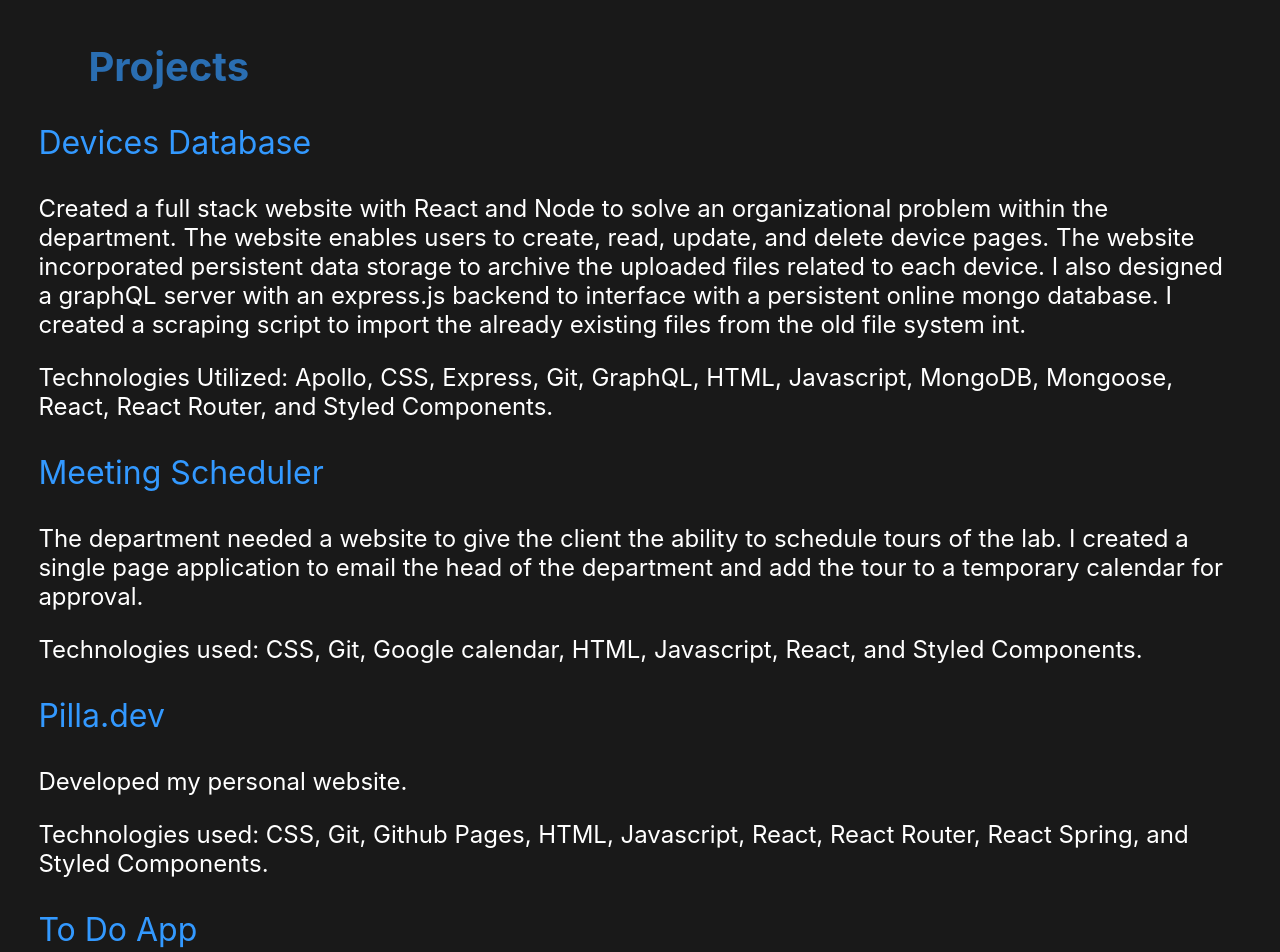
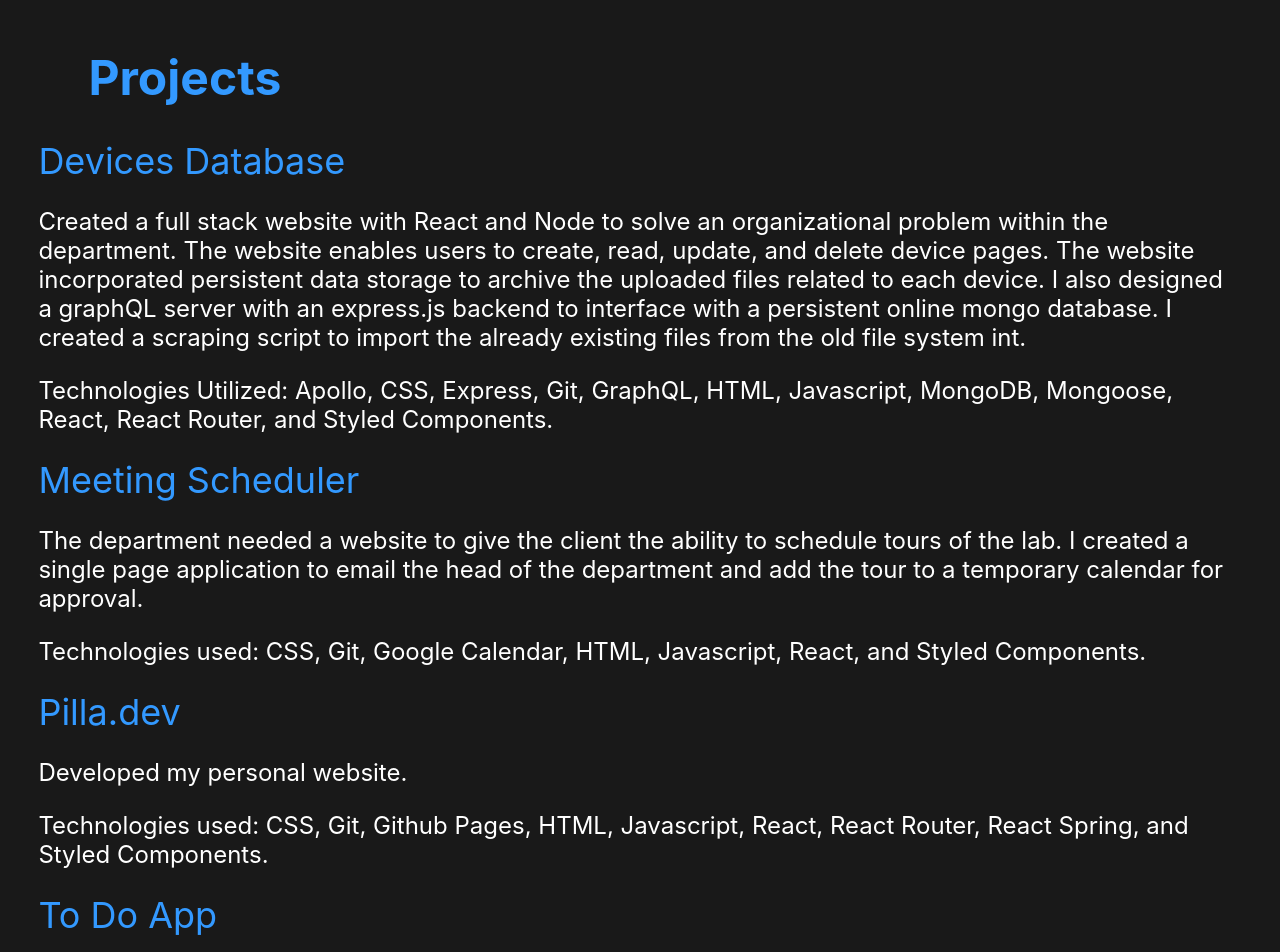
Before and after one commit to JoeyPilla/joseph-pilla, a React (Create React App) app: page /projects in a window 1280 px wide. Shown: the part 60-1012 px from the top of the page. Built offline with nearby package versions, Linux system fonts and the light colour scheme.

Commit message:
cleaning up styled components

```diff
--- a/src/Components/About.js
+++ b/src/Components/About.js
@@ -1,79 +1,64 @@
 import React from 'react'
 import PageContainer from './PageContainer';
-import styled from 'styled-components';
-import { Link } from 'react-router-dom';
+import { Link, Text, Title } from '../Elements/textStyles';
 import { THEME } from '../util';
 
 export default function About({setColor, setCurrentPage}) {
   return (
     <PageContainer>
-      <Title>About</Title>
-      <P>
+      <Title page={"about"}>About</Title>
+      <Text>
         Hey, I'm Joey.
-      </P>
-      <P>
+      </Text>
+      <Text>
         I'm an up-and-coming full stack Javascript developer specializing in React and Node.
         I graduated from The Ohio State University in May of 2018 with a degree in Electrical and Computer Engineering, specializing in Computer Engineering.
-      </P>
-      <P>
+      </Text>
+      <Text>
       Since graduation I have become passionate about programming and have create multiple react
-      <A
+      <Link
+      page={"about"}
       to='/projects'
       onClick={() => {
           setCurrentPage('projects')
           setColor(THEME.projects.color)
-      }}> projects </A>
+      }}> projects </Link>
       in my free time and a few projects for work.
       I have also begun to play around with React Native and iOS development.
       Technologies that I am familiar with include: JavaScript, React.js, Node.js, Express.js, MongoDB, GraphQL, Next.js, React Router, React Spring, Styled Components, React Native, Git, HTML5, CSS3, C++, C, Java, Python, and MATLAB.
-      </P>
-      <P>
+      </Text>
+      <Text>
         Outside of work and programming, I love to
-        <A
+        <Link
+        page={"about"}
         to='/cooking'
         onClick={() => {
           setCurrentPage('cooking')
           setColor(THEME.cooking.color)
-        }}> cook </A>
+        }}> cook </Link>
         and am trying to get my
-        <A
+        <Link
+        page={"about"}
         to='/cooking'
         onClick={() => {
           setCurrentPage('cooking')
           setColor(THEME.cooking.color)
-        }}> cooking </A>
+        }}> cooking </Link>
         portion of this website up and running.
         The mountains are another passion of mine.
         I love to both ski and snowboard as well as go hiking during the summer months.
-      </P>
-      <P>
+      </Text>
+      <Text>
         Please feel free to
-        <A
+        <Link
+          page={"about"}
           to='/contact'
           onClick={() => {
             setCurrentPage('contact')
             setColor(THEME.contact.color)
-          }}> contact me </A>
+          }}> contact me </Link>
         if you would like to chat or to discuss project opportunities.
-      </P>
+      </Text>
     </PageContainer >
   )
 }
-
-const A = styled(Link)`
-  color: ${THEME.about.color};
-  height: 100%;
-  text-decoration: none;
-`;
-
-const P = styled.p`
-  font-size: 1.5rem;
-`
-
-const Title = styled.h1`
-  color: ${THEME.about.color+'aa'};
-  height: 100%;
-  text-decoration: none;
-  padding-left: 50px;
-  font-size: 2.5rem;
-`;
--- a/src/Components/Body.js
+++ b/src/Components/Body.js
@@ -1,5 +1,5 @@
 import React from 'react'
-import styled from 'styled-components';
+import { Text, Title } from '../Elements/textStyles';
 import { H1 } from '../Elements/headers';
 import BodyContainer from './BodyContainer';
 
@@ -7,13 +7,7 @@ export default function Body() {
   return (
     <BodyContainer>
           <H1>I am Joseph Pilla</H1>
-          <P>A full stack web developer</P>
+          <Text>A full stack web developer</Text>
     </BodyContainer>
   )
 }
-
-const P = styled.p`
-  @import url('https://fonts.googleapis.com/css?family=Open+Sans');
-  font-family: Open Sans;
-  margin: 0px;
-`;
--- a/src/Components/Contact.js
+++ b/src/Components/Contact.js
@@ -1,33 +1,22 @@
 import React from 'react'
 import PageContainer from './PageContainer';
-import styled from 'styled-components';
-import { THEME } from '../util';
+import { LinkA, Text, Title } from '../Elements/textStyles';
+
 export default function Contact() {
   return (
     <PageContainer>
-            <Title>Contact</Title>
-      <P>
-        Feel free to contact me through my email at <A href='mailto:pilla.4@osu.edu'>pilla.4@osu.edu</A> or give me a call at <A href='tel:+12169736536'>216-973-6536</A>.
-      </P>
+            <Title page={"contact"}>Contact</Title>
+      <Text>
+        Feel free to contact me through my email at
+        <LinkA
+          href='mailto:pilla.4@osu.edu'
+          page={"contact"}
+        > pilla.4@osu.edu</LinkA> or give me a call at
+        <LinkA
+          href='tel:+12169736536'
+          page={"contact"}
+        > 216-973-6536</LinkA>.
+      </Text>
     </PageContainer>
   )
 }
-
-const A = styled.a`
-  color: ${THEME.contact.color};
-  height: 100%;
-  text-decoration: none;
-`;
-
-const P = styled.p`
-  font-size: 1.5rem;
-  text-align: center;
-`;
-
-const Title = styled.h1`
-  color: ${THEME.contact.color+'aa'};
-  height: 100%;
-  text-decoration: none;
-  padding-left: 50px;
-  font-size: 2.5rem;
-`;
--- a/src/Components/Cooking.js
+++ b/src/Components/Cooking.js
@@ -1,7 +1,6 @@
 import React from 'react'
 import PageContainer from './PageContainer';
-import { H1 } from '../Elements/headers';
-import { THEME } from '../util';
+import { Link, Text, Title } from '../Elements/textStyles';
 
 export default function Cooking() {
   return (
--- a/src/Components/Projects.js
+++ b/src/Components/Projects.js
@@ -1,101 +1,99 @@
 import React from 'react'
 import PageContainer from './PageContainer';
-import { H1 } from '../Elements/headers';
-import styled from 'styled-components';
-import { Link } from 'react-router-dom';
-import { THEME } from '../util';
+import { LinkA, Text, Title } from '../Elements/textStyles';
 
 export default function Projects() {
   return (
     <PageContainer>
-      <Title>Projects</Title>
+      <Title page={"projects"}>Projects</Title>
       <div>
-        <P>
-          <A href='https://github.com/JoeyPilla/devices'>
+        <LinkA
+          href='https://github.com/JoeyPilla/devices'
+          page={"projects"}
+          size={"2.25rem"}>
             Devices Database
-          </A>
-        </P>
-        <P2>
-          Created a full stack website with React and Node to solve an organizational problem within the department. The website enables users to create, read, update, and delete device pages. The website incorporated persistent data storage to archive the uploaded files related to each device. I also designed a graphQL server with an express.js backend to interface with a persistent online mongo database. I created a scraping script to import the already existing files from the old file system int.
-        </P2>
-        <P2>
-          Technologies Utilized: Apollo, CSS, Express, Git, GraphQL, HTML, Javascript, MongoDB, Mongoose, React, React Router, and Styled Components.
-        </P2>
+        </LinkA>
+        <Text>
+          Created a full stack website with React and Node to solve an
+          organizational problem within the department. The website
+          enables users to create, read, update, and delete device
+          pages. The website incorporated persistent data storage to
+          archive the uploaded files related to each device. I also
+          designed a graphQL server with an express.js backend to
+          interface with a persistent online mongo database. I created
+          a scraping script to import the already existing files from
+          the old file system int.
+        </Text>
+        <Text>
+          Technologies Utilized: Apollo, CSS, Express, Git, GraphQL,
+          HTML, Javascript, MongoDB, Mongoose, React, React Router,
+          and Styled Components.
+        </Text>
       </div>
       <div>
-        <P>
-          <A>
+          <LinkA
+            page={"projects"}
+            size={"2.25rem"}>
             Meeting Scheduler
-          </A>
-        </P>
-        <P2>
-          The department needed a website to give the client the ability to schedule tours of the lab. I created a single page application to email the head of the department and add the tour to a temporary calendar for approval.
-        </P2>
-        <P2>
-          Technologies used: CSS, Git, Google calendar, HTML, Javascript, React, and Styled Components.
-        </P2>
+          </LinkA>
+        <Text>
+          The department needed a website to give the client the
+          ability to schedule tours of the lab. I created a single
+          page application to email the head of the department and add
+          the tour to a temporary calendar for approval.
+        </Text>
+        <Text>
+          Technologies used: CSS, Git, Google Calendar, HTML,
+          Javascript, React, and Styled Components.
+        </Text>
       </div>
       <div>
-        <P>
-        <A href='https://github.com/JoeyPilla/joseph-pilla'>
+        <LinkA
+          href='https://github.com/JoeyPilla/joseph-pilla'
+          page={"projects"}
+          size={"2.25rem"}>
           Pilla.dev
-        </A>
-        </P>
-        <P2>
+        </LinkA>
+        <Text>
           Developed my personal website.
-        </P2>
-        <P2>
-          Technologies used: CSS, Git, Github Pages, HTML, Javascript, React, React Router, React Spring, and Styled Components.
-        </P2>
+        </Text>
+        <Text>
+          Technologies used: CSS, Git, Github Pages, HTML, Javascript,
+          React, React Router, React Spring, and Styled Components.
+        </Text>
       </div>
       <div>
-        <P>
-        <A>
+        <LinkA
+          page={"projects"}
+          size={"2.25rem"}>
           To Do App
-        </A>
-        </P>
-        <P2>
+        </LinkA>
+        <Text>
             Created a website to maintain my To Do list.
-          </P2>
-        <P2>
-          Technologies used: Expo, Moment, Native-base, React, and React Native.
-        </P2>
+          </Text>
+        <Text>
+          Technologies used: Expo, Moment, Native-base, React, and
+          React Native.
+        </Text>
       </div>
       <div>
-        <P>
-        <A href='https://github.com/JoeyPilla/task-manager'>
+
+        <LinkA
+          href='https://github.com/JoeyPilla/task-manager'
+          page={"projects"}
+          size={"2.25rem"}>
           Task Manager
-        </A>
-        </P>
-        <P2>
-            Developed an app using React Native to optimize my workflow.
-          </P2>
-        <P2>
-          Technologies used: CSS, Git, Google calendar, HTML, Javascript, React-Native, React Router, React Spring, and Styled Components.
-        </P2>
+        </LinkA>
+        <Text>
+            Developed an app using React Native to optimize my
+            workflow.
+          </Text>
+        <Text>
+          Technologies used: CSS, Git, Google calendar, HTML,
+          Javascript, React-Native, React Router, React Spring, and
+          Styled Components.
+        </Text>
       </div>
     </PageContainer>
   )
 }
-
-
-const A = styled.a`
-  color: ${THEME.projects.color};
-  height: 100%;
-  text-decoration: none;
-`;
-
-const Title = styled.h1`
-  color: ${THEME.projects.color+'aa'};
-  height: 100%;
-  text-decoration: none;
-  padding-left: 50px;
-  font-size: 2.5rem;
-`;
-
-const P = styled.p`
-  font-size: 2rem;
-`
-const P2 = styled.p`
-  font-size: 1.5rem;
-`
--- /dev/null
+++ b/src/Elements/textStyles.js
@@ -0,0 +1,28 @@
+import styled from 'styled-components';
+import { Link as RouterLink} from 'react-router-dom';
+import { THEME } from '../util';
+
+export const Link = styled(RouterLink)`
+  color: ${props => props.page ? THEME[props.page].color : ''};
+  height: 100%;
+  text-decoration: none;
+`;
+
+export const LinkA = styled.a`
+  color: ${ props => props.page ? THEME[props.page].color : ''};
+  font-size: ${ props => props.size ? props.size : ''};
+  height: 100%;
+  text-decoration: none;
+`;
+
+export const Text = styled.p`
+  font-size: 1.5rem;
+`
+
+export const Title = styled.h1`
+  color: ${props => props.page ? THEME[props.page].color : ''};
+  height: 100%;
+  text-decoration: none;
+  padding-left: 50px;
+  font-size: 3rem;
+`;
```
